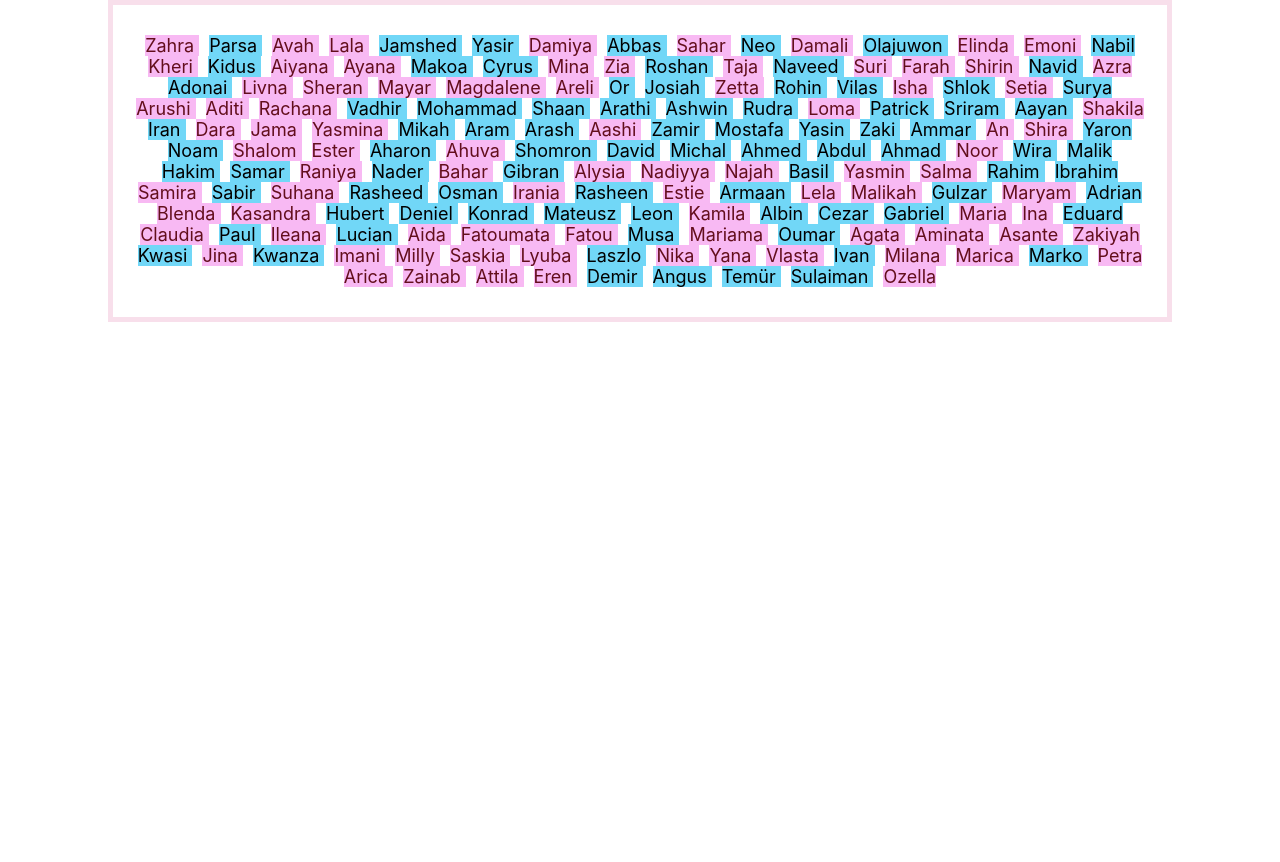
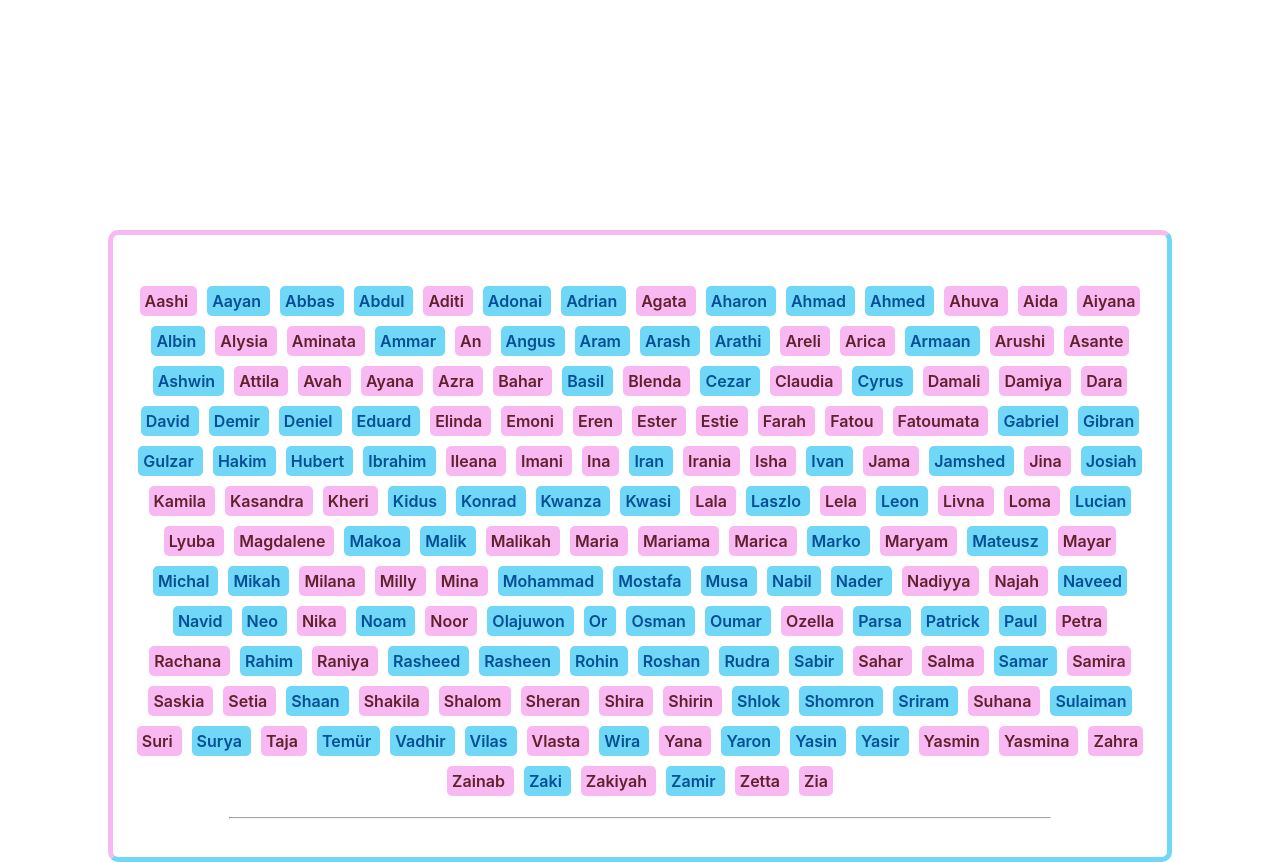
Before and after one commit to Hatice06/baby-name-picker, a React (Create React App) app: page / in a window 1280 px wide. Before the commit the page ends 800 px from the top, so only its background shows below. Built offline with nearby package versions, Linux system fonts and the light colour scheme.

Commit message:
baby name picker level 1 works

```diff
--- a/src/App.css
+++ b/src/App.css
@@ -1,19 +1,38 @@
 .baby-name-container {
   border: 5px solid rgb(248, 223, 235);
+  border-color: rgb(248, 185, 243) rgb(113, 215, 247)rgb(113, 215, 247)  rgb(248, 185, 243);
+  border-radius: 10px;
   padding: 30px 15px;
-  font-size: large;
+  font-size:medium;
   width: 80%;
-  margin: auto;
+  margin: 0 auto;
   text-align: center;
+  margin-top: 230px;
 }
 
 .baby-girl {
   background-color: rgb(248, 185, 243);
-  color: rgb(99, 14, 28);
-  margin: 5px 5px;
+  color: rgb(97, 33, 44);
+  font-weight: 600;
+  border-radius: 5px;
+  margin: 5px 5px 5px 5px;
+  padding: 5px;
 }
 
 .baby-boy {
   background-color: rgb(113, 215, 247);
-   margin: 5px 5px;
+  color: rgb(5, 79, 148);
+  font-weight: 600;
+  margin: 5px 5px;
+  border-radius: 5px;
+  padding: 5px;
 }
+
+p{
+  line-height: 40px;
+}
+
+hr{
+  width: 80%;
+  border-color: rgb(250, 245, 245);
+}
--- a/src/App.js
+++ b/src/App.js
@@ -3,15 +3,20 @@ import "./App.css";
 import babyNamesData from "./babyNamesData.json";
 
 function App() {
+  const sortedNames =babyNamesData.sort((a,b)=> a.name > b.name ? 1 : -1);
   return (
     <div className="baby-name-container">
-      {babyNamesData.map((baby) => {
+      <p>
+        {sortedNames.map((baby) => {
         if (baby.sex === "f") {
           return <span className="baby-girl"> {baby.name} </span>;
         } else {
           return <span className="baby-boy"> {baby.name} </span>;
         }
       })}
+      </p>
+      <hr/>
+
     </div>
   );
 }
```
